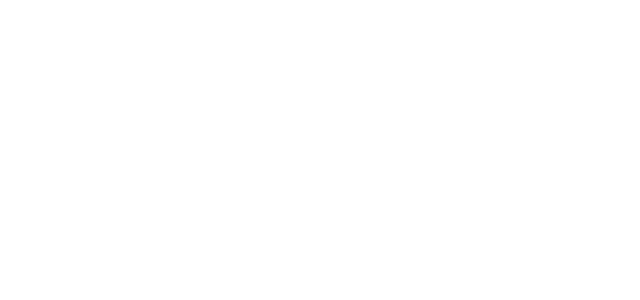
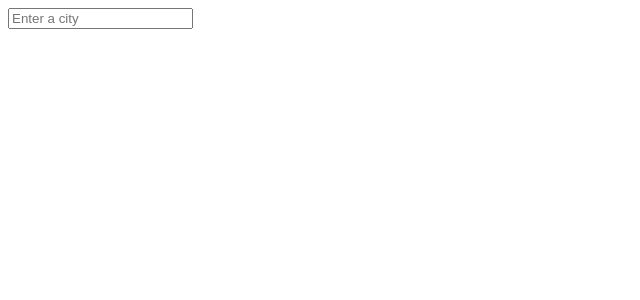
Before and after one commit to acciojob/city-weather-its-sriram-here, a React app: page / in a window 1280 px wide. Shown: the top 300 px of the page, without its empty margins (0-640 px from the left). Built offline with nearby package versions, Linux system fonts and the light colour scheme.

Commit message:
Update App.js

```diff
--- a/src/components/App.js
+++ b/src/components/App.js
@@ -1,13 +1,52 @@
 
-import React from "react";
-import './../styles/App.css';
+import React, { useState } from "react";
+import axios from "axios";
 
-const App = () => {
+const API_KEY = "e467712b257e418838be97cc881a71de";
+
+function App() {
+  const [query, setQuery] = useState("");
+  const [weather, setWeather] = useState(null);
+
+  const search = async (e) => {
+    if (e.key === "Enter") {
+      const response = await axios.get(
+        `https://api.openweathermap.org/data/2.5/weather?q=${query}&appid=${API_KEY}`
+      );
+      setWeather(response.data);
+      setQuery("");
+    }
+  };
+
+  const kelvinToFahrenheit = (k) => ((k - 273.15) * 9) / 5 + 32;
+
   return (
-    <div>
-        {/* Do not remove the main div */}
+    <div className="app">
+      <input
+        type="text"
+        className="search"
+        placeholder="Enter a city"
+        value={query}
+        onChange={(e) => setQuery(e.target.value)}
+        onKeyPress={search}
+      />
+      {weather && (
+        <div className="weather">
+          <div className="city">{weather.name}</div>
+          <div className="temperature">
+            {Math.round(kelvinToFahrenheit(weather.main.temp))}°F
+          </div>
+          <div className="description">{weather.weather[0].description}</div>
+          <div className="icon">
+            <img
+              src={`http://openweathermap.org/img/w/${weather.weather[0].icon}.png`}
+              alt={weather.weather[0].description}
+            />
+          </div>
+        </div>
+      )}
     </div>
-  )
+  );
 }
 
-export default App
+export default App;
```
